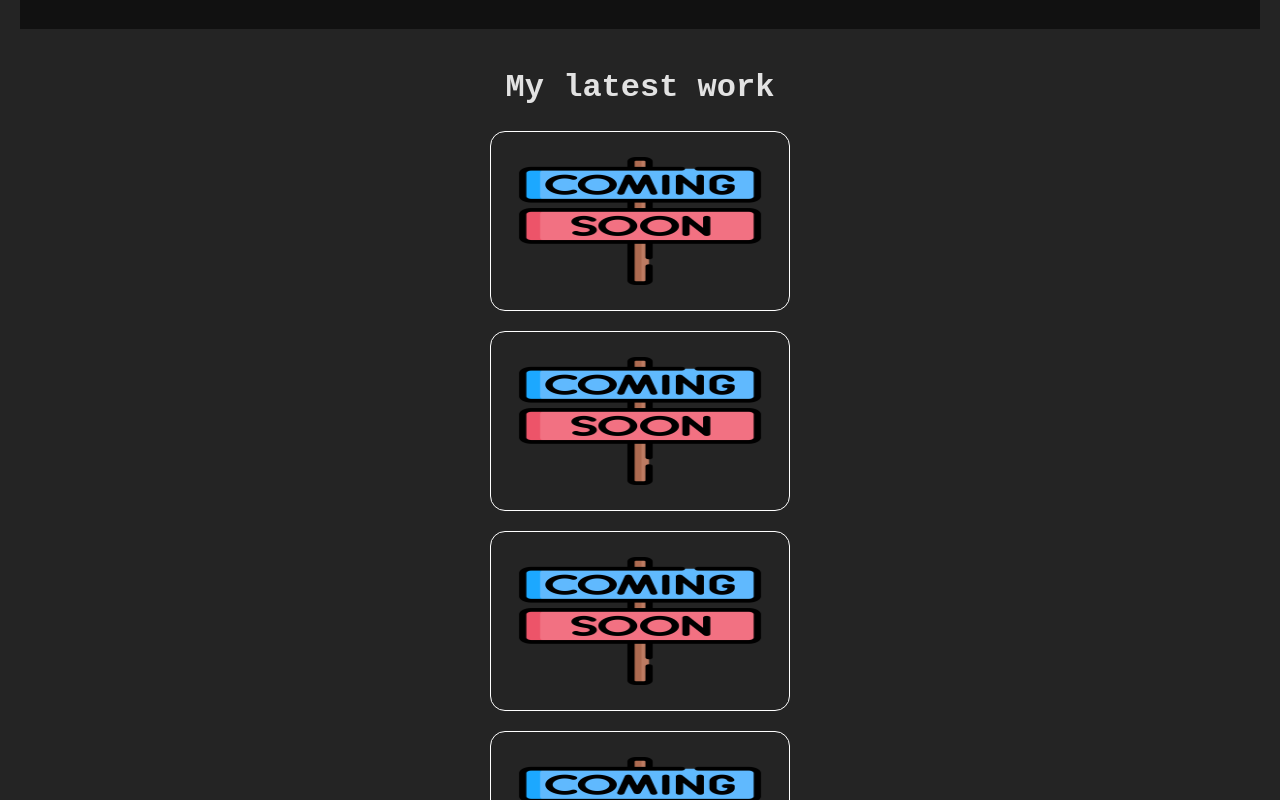
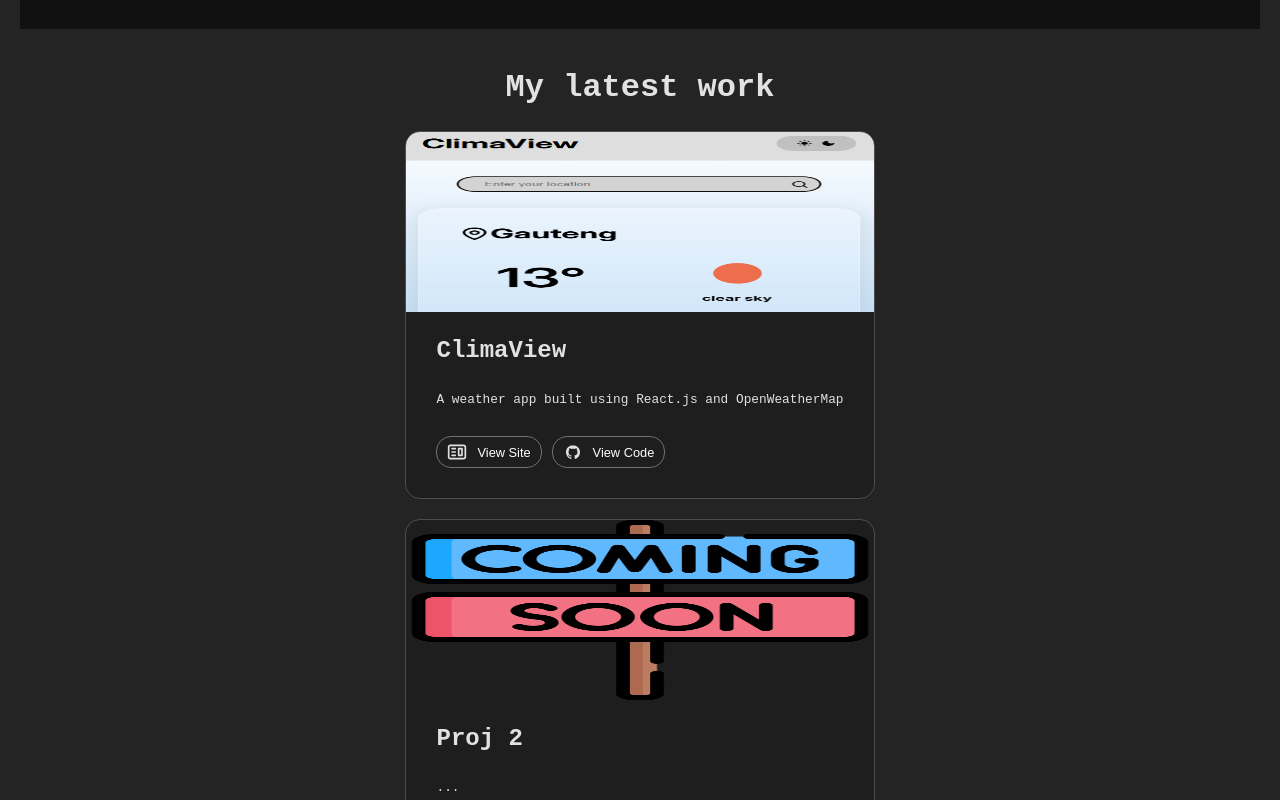
Before and after one commit to tkdenge/tkdengeportfolio, a React (Vite) app: page / in a window 1280 px wide. Shown: the part 1360-2160 px from the top of the page. Built offline with nearby package versions, Linux system fonts and the light colour scheme; the HTML template or start-up script is replaced by a standard one; a web font is replaced by a local one.

Commit message:
Updated portfolio

```diff
--- a/src/Components/About/About.css
+++ b/src/Components/About/About.css
@@ -23,7 +23,6 @@
 .about-top{
   display: flex;
   flex-direction: column;
-  /* text-align: center; */
   font-size: 1rem;
   line-height: 20px;
   gap: 20px;
@@ -63,8 +62,6 @@
   align-items: center;
   justify-content: center;
   padding-top: 15px;
-  /* border-left: 1px solid white;
-  border-right: 1px solid white; */
   transition: 0.4s;
   cursor: pointer;
 }
--- a/src/Components/Hero/Hero.jsx
+++ b/src/Components/Hero/Hero.jsx
@@ -9,7 +9,7 @@ const Hero = () => {
       <div id='home' className="hero">
         <img src={profile_img} width='200' alt="" />
 
-        <h1><span>I'm Thanyani Katleho Denge</span> an aspiring front-end developer  </h1>
+        <h1><span>Thanyani Katleho Denge</span> is a front-end developer and UX/UI designer </h1>
 
         <p>I create and code elegant, minimal designs, and I truly enjoy the process.</p>
 
--- a/src/Components/Portfolio/Portfolio.css
+++ b/src/Components/Portfolio/Portfolio.css
@@ -4,7 +4,7 @@
   flex-direction: column;
   align-items: center;
   gap:25px;
-  padding: 40px;
+  padding: 40px 15px;
 }
 
 .portfolio-title h1{
@@ -20,23 +20,74 @@
   gap: 20px;
 }
 
+.container-content{
+  display: flex;
+  flex-direction: column;
+  gap: 25px;
+  border-radius: 15px;
+  border: 1px solid rgb(78, 78, 78);
+  overflow: hidden;
+  background: rgb(30, 30, 30);
+}
+
 .portfolio-container img{
   box-sizing: border-box;
-  width: 300px;
+  width: 100%;
   height: 180px;
-  transition: 0.3s;
-  border-radius: 15px;
-  cursor: pointer;
   transition: 0.3s ease;
-  border: 1px solid white;
-  padding: 25px;
 }
 
-.portfolio-container img:hover{
+.container-content img:hover{
   transform: scale(1.05);
-  border: 1px solid rgb(76, 76, 215);
+  border: 1px solid transparent;
+  transition: 0.3s ease;
+}
+
+.container-content:hover{
+  transform: scale(1.05);
+  border: 1px solid rgb(100, 100, 100);
+  transition: 0.3s ease;
+}
+
+.container-content h2{
+  padding: 0px 30px;
+}
+
+.container-content p{
+  padding: 0px 30px;
+  line-height: 1.4rem;
+  font-size: .8rem;
+  font-weight: 300;
+}
+
+.view-code-btn{
+  display: flex;
+  align-items: center;
+  width: fit-content;
+  /* padding: 0px 30px; */
+  gap: 10px;
+  margin-bottom: 30px;
+  border: 1px solid rgb(113, 113, 113);
   border-radius: 15px;
-  transition: 0.3s ease;
+  padding: 5px 10px;
+  /* background-color: green; */
+}
+
+.view-code-btn:hover{
+   /* border: 1px solid transparent; */
+   transform: scale(1.07);
+   transition: 0.3s ease;
+   cursor: pointer;
+   border: 1px solid rgb(129, 129, 129);
+}
+
+.view-code-btn button{
+  background: transparent;
+  border: none;
+  color: white;
+  font-weight: 500;
+  font-size: 0.8rem;
+  cursor: pointer;
 }
 
 .portfolio-showmore{
@@ -60,3 +111,40 @@
   text-decoration: none;
   color: white;
 }
+
+.content-btns{
+  display: flex;
+  align-items: center;
+  gap: 10px;
+}
+
+.view-site-btn{
+  display: flex;
+  align-items: center;
+  width: fit-content;
+  /* padding: 0px 30px; */
+  gap: 10px;
+  margin-left: 30px;
+  margin-bottom: 30px;
+  border: 1px solid rgb(113, 113, 113);
+  border-radius: 15px;
+  padding: 5px 10px;
+  /* background-color: green; */
+}
+
+.view-site-btn:hover{
+   /* border: 1px solid transparent; */
+   transform: scale(1.07);
+   transition: 0.3s ease;
+   cursor: pointer;
+   border: 1px solid rgb(129, 129, 129);
+}
+
+.view-site-btn button{
+  background: transparent;
+  border: none;
+  color: white;
+  font-weight: 500;
+  font-size: 0.8rem;
+  cursor: pointer;
+}
--- a/src/Components/Portfolio/Portfolio.jsx
+++ b/src/Components/Portfolio/Portfolio.jsx
@@ -2,6 +2,8 @@ import React from 'react'
 import './Portfolio.css'
 import projects_data from '../../assets/projects_data.js'
 import { GoArrowRight } from 'react-icons/go'
+import { DiGithubBadge } from 'react-icons/di'
+import { CgWebsite } from 'react-icons/cg'
 
 const Portfolio = () => {
   return (
@@ -13,7 +15,30 @@ const Portfolio = () => {
 
         <div className="portfolio-container">
           {projects_data.map((project,index) => {
-            return <img key={index} src={project.p_img} alt="" />
+            return <div className='container-content'>
+              <img key={index} src={project.p_img} alt="" />
+              <h2>{project.p_name}</h2>
+              <p>{project.p_des}</p>
+              <div className="content-btns">
+                <div className="view-site-btn">
+                  <CgWebsite size={20}/>
+                  <button
+                    onClick={() => window.open(`${project.p_site}`, "_blank")}
+                  >
+                    View Site
+                  </button>
+                </div>
+                <div className="view-code-btn">
+                  <DiGithubBadge size={20}/>
+                  <button
+                    onClick={() => window.open(`${project.p_github}`, "_blank")}
+                  >
+                    View Code
+                  </button>
+                </div>
+              </div>
+
+            </div>
           })}
         </div>
 
--- a/src/assets/projects_data.js
+++ b/src/assets/projects_data.js
@@ -1,4 +1,4 @@
-import project1_img from '../assets/coming_soon.png'
+import project1_img from '../assets/climaview.png'
 import project2_img from '../assets/coming_soon.png'
 import project3_img from '../assets/coming_soon.png'
 import project4_img from '../assets/coming_soon.png'
@@ -6,18 +6,34 @@ import project4_img from '../assets/coming_soon.png'
 const projects_data = [
     {
         p_no:1,
+        p_name:'ClimaView',
+        p_des:"A weather app built using React.js and OpenWeatherMap",
+        p_site:"https://viewclima.netlify.app/",
+        p_github:"https://github.com/tkdenge/climaview",
         p_img:project1_img
     },
     {
         p_no:2,
+        p_name:'Proj 2',
+        p_des:"...",
+        p_site:"#",
+        p_github:"#",
         p_img:project2_img
     },
     {
         p_no:3,
+        p_name:'Proj 3',
+        p_des:"...",
+        p_site:"#",
+        p_github:"#",
         p_img:project3_img
     },
     {
         p_no:4,
+        p_name:'Proj 4',
+        p_des:"...",
+        p_site:"#",
+        p_github:"#",
         p_img:project4_img
     },
 ]
```
Also changed, not shown: src/assets/climaview.png (added).
